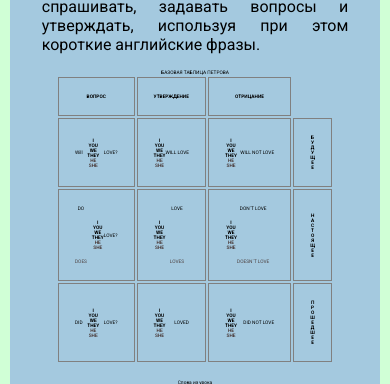
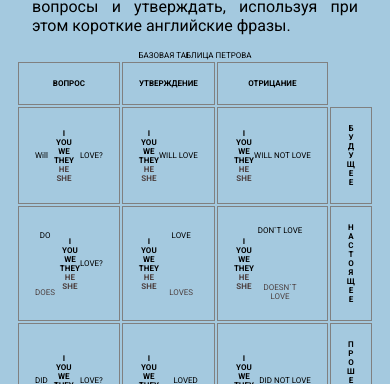
Before and after one commit to RomanAhramenya/englishLern, a React (Create React App) app: page / in a window 390 px wide. Shown: the part 460-844 px from the top of the page. Built offline with nearby package versions, Linux system fonts and the light colour scheme.

Commit message:
lesson1.6

```diff
--- a/src/App.scss
+++ b/src/App.scss
@@ -132,6 +132,7 @@
       " h"
       "c"
       " f";
+      width: 100%;
   }
   .burger.burger {
     display: block;
--- a/src/components/tableWordVerb/TableWorldVerb.module.scss
+++ b/src/components/tableWordVerb/TableWorldVerb.module.scss
@@ -56,7 +56,7 @@
 }
 @media (max-width: 500px){
     table{
-        font-size: 0.3rem;
+        font-size: 0.5rem;
     }
     tr,td,th{
 
```
